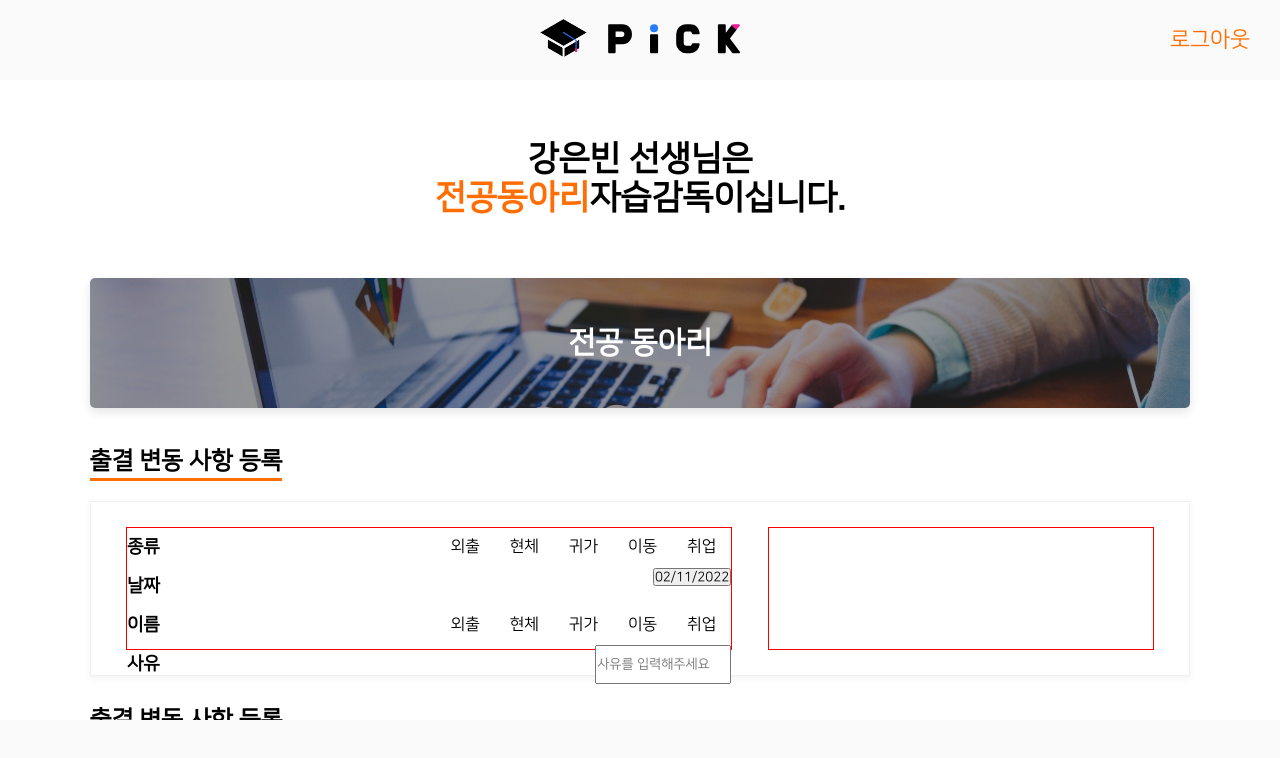
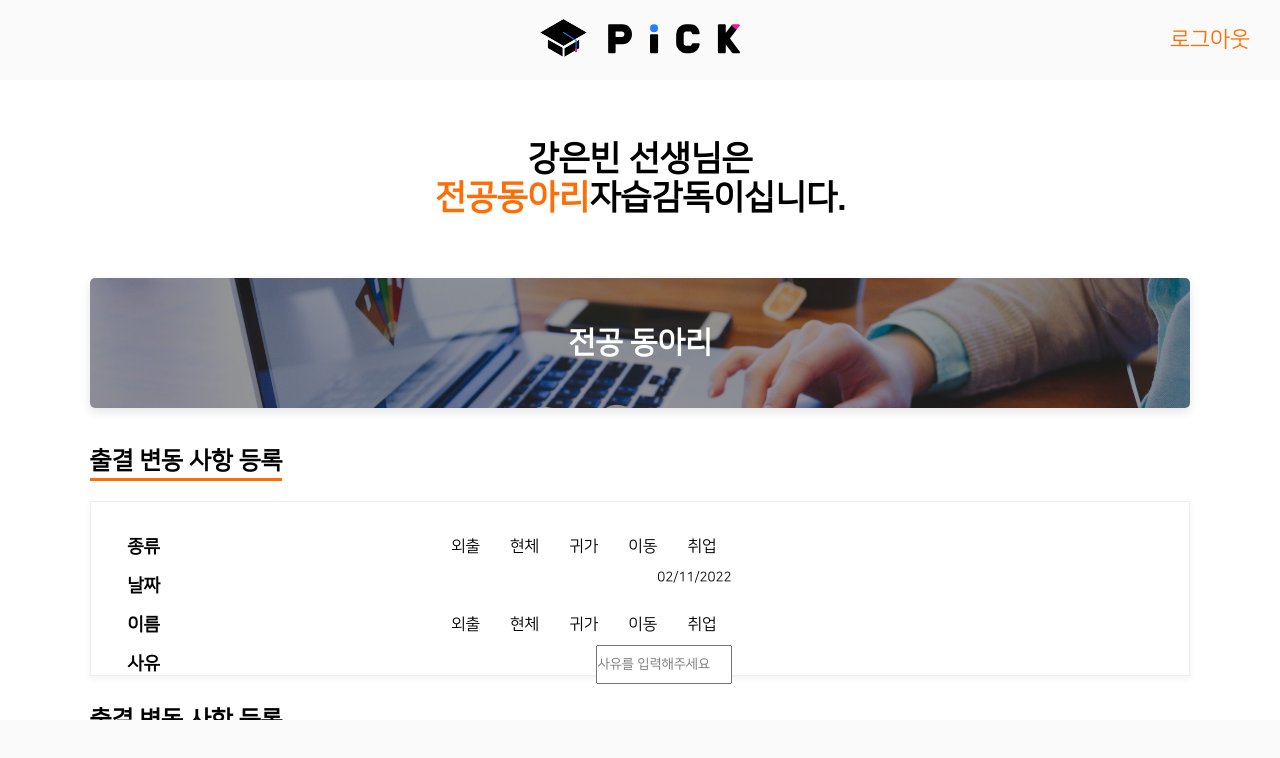
Before and after one commit to DSM-PICK/PICK2021-TABLET-CLIENT, a React (Create React App) app: page / in a window 1280 px wide. Shown: the top 758 px of the page. Built offline with nearby package versions, Linux system fonts and the light colour scheme.

Commit message:
[ADD] 출결 기록 컴포넌트 추가

```diff
--- a/src/components/mainPage/mainItem/AttendanceChange/style.ts
+++ b/src/components/mainPage/mainItem/AttendanceChange/style.ts
@@ -31,7 +31,6 @@ export const ChangeBox = styled.div`
 export const Enrollment = styled.div`
   width: 55%;
   height: 70%;
-  border: 1px solid red;
   display: flex;
   flex-direction: column;
   justify-content: space-between;
@@ -47,13 +46,80 @@ export const Enrollment = styled.div`
         padding: 9px 15px;
       }
     }
+
+    .react-datepicker-wrapper {
+      width: auto;
+    }
+
+    .example-custom-input {
+      background: white;
+      border: none;
+    }
+
+    .text-input {
+      border-bottom: 1px solid black;
+      outline: none;
+      border: none;
+      text-align: center;
+      font-size: 18px;
+    }
   }
+`;
+
+export const SaveButton = styled.button`
+  outline: none;
+  border: none;
+  background-color: ${MainColor};
+  padding: 0 15px;
+  font-size: 17px;
+  color: white;
+  border-radius: 3px;
+  margin: 2px 0;
 `;
 
 export const EnrollmentHistory = styled.div`
   width: 35%;
   height: 70%;
-  border: 1px solid red;
+  display: flex;
+  flex-direction: column;
+  justify-content: space-between;
+
+  .history-list-wrapper {
+    overflow: auto;
+    margin-bottom: 7px;
+  }
+
+  .history-wrapper {
+    width: 100%;
+    display: flex;
+    flex-direction: row;
+    justify-content: space-between;
+    font-size: 18px;
+    padding: 3px 0;
+
+    .std-info {
+      width: 50%;
+
+      span:nth-child(1) {
+        margin-right: 10px;
+      }
+    }
+
+    img {
+      width: 15px;
+    }
+  }
+
+  & button {
+    padding: 6px 0;
+    outline: none;
+    border: none;
+    border-radius: 3px;
+    width: 100%;
+    background: ${MainColor};
+    font-size: 18px;
+    color: white;
+  }
 `;
 
 export const SubTitle = styled.span`
@@ -61,3 +127,5 @@ export const SubTitle = styled.span`
   font-weight: 600;
   padding: 9px 0;
 `;
+
+export const HistoryItem = styled.div``;
```
Also changed, not shown: src/components/mainPage/mainItem/AttendanceChange/HistoryItem.tsx (added, +8 -0 lines).
